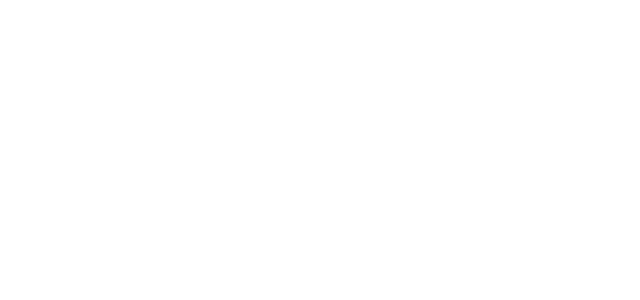
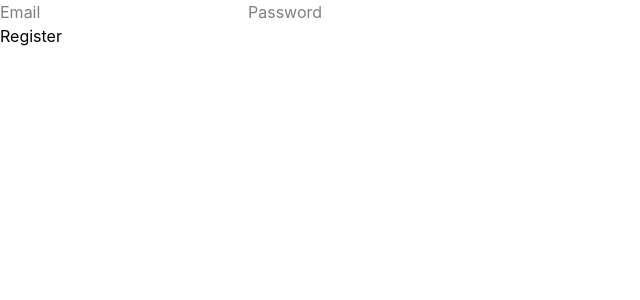
Before and after one commit to AlazarBekele/Real-Time-Chat-App, a React (Vite) app in the folder frontend/vite-project/: page /register in a window 1280 px wide. Before the commit this address had no page. Shown: the top 300 px of the page, without its empty margins (0-640 px from the left). Built offline with nearby package versions, Linux system fonts and the light colour scheme.

Commit message:
feat: finish structure and firebase Registrations

```diff
--- a/frontend/vite-project/src/App.jsx
+++ b/frontend/vite-project/src/App.jsx
@@ -1,12 +1,14 @@
 import { Link, Routes, Route } from "react-router-dom";
 import Mainpage from "./Components/Main/mainpage.jsx";
-import LoginPage from "./Components/LoginPage/loginpage.jsx";
+import LoginPage from "./Components/Authentication/LoginPage/loginpage.jsx";
+import Register from "./Components/Authentication/Registration/registration.jsx";
 
 function App() {
   return (
     <>
       <Routes>
         <Route path="/" element={<LoginPage />} />
+        <Route path="/register" element={<Register />} />
         <Route path="/main" element={<Mainpage />} />
       </Routes>
     </>
--- a/frontend/vite-project/src/Components/LoginPage/loginpage.jsx
+++ b/frontend/vite-project/src/Components/Authentication/LoginPage/loginpage.jsx
@@ -1,7 +1,28 @@
-import { Icons } from "../../assets/Icons/Icons.jsx";
+import { Icons } from "../../../assets/Icons/Icons.jsx";
 import { Link } from "react-router-dom";
 
+// Verify authenticated user
+import { useState } from "react";
+import { signInWithEmailAndPassword } from "firebase/auth";
+import { auth } from "../../../Firebase/firebase.js";
+
 function LoginPage() {
+  const [email, setEmail] = useState("");
+  const [password, setPassword] = useState("");
+
+  const handelLogin = async () => {
+    try {
+      const userCredential = await signInWithEmailAndPassword(
+        auth,
+        email,
+        password,
+      );
+      console.log(userCredential.user);
+    } catch (error) {
+      console.log(error.message);
+    }
+  };
+
   return (
     <>
       <div className="w-full h-screen relative bg-sky-50 flex justify-center items-center">
--- /dev/null
+++ b/frontend/vite-project/src/Components/Authentication/Registration/registration.jsx
@@ -0,0 +1,45 @@
+import { useState } from "react";
+import { createUserWithEmailAndPassword } from "firebase/auth";
+import { auth } from "../../../firebase/firebase";
+
+function Register() {
+  const [email, setEmail] = useState("");
+  const [password, setPassword] = useState("");
+
+  const handleRegister = async () => {
+    try {
+      const userCredential = await createUserWithEmailAndPassword(
+        auth,
+        email,
+        password,
+      );
+
+      console.log(userCredential.user);
+    } catch (error) {
+      console.log(error.message);
+    }
+  };
+
+  return (
+    <>
+      <div>
+        <input
+          type="email"
+          placeholder="Email"
+          onChange={(e) => setEmail(e.target.value)}
+        />
+
+        <input
+          type="password"
+          placeholder="Password"
+          onChange={(e) => setPassword(e.target.value)}
+        />
+      </div>
+      <div>
+        <button onClick={handleRegister}>Register</button>
+      </div>
+    </>
+  );
+}
+
+export default Register;
--- /dev/null
+++ b/frontend/vite-project/src/firebase/firebase.js
@@ -0,0 +1,24 @@
+// Import the functions you need from the SDKs you need
+import { initializeApp } from "firebase/app";
+import { getAnalytics } from "firebase/analytics";
+import { getAuth } from "firebase/auth";
+// TODO: Add SDKs for Firebase products that you want to use
+// https://firebase.google.com/docs/web/setup#available-libraries
+
+// Your web app's Firebase configuration
+// For Firebase JS SDK v7.20.0 and later, measurementId is optional
+const firebaseConfig = {
+  apiKey: "AIzaSyAY57XER9OrGxrc84dagmTBnm1wVOF-7O0",
+  authDomain: "nexchat-295ba.firebaseapp.com",
+  projectId: "nexchat-295ba",
+  storageBucket: "nexchat-295ba.firebasestorage.app",
+  messagingSenderId: "657605085304",
+  appId: "1:657605085304:web:857c6135c74f9d119c458d",
+  measurementId: "G-QL3TZVREZW",
+};
+
+// Initialize Firebase
+const app = initializeApp(firebaseConfig);
+// Initialize Authentication
+export const auth = getAuth(app);
+// const analytics = getAnalytics(app);
```
Also changed, not shown: 1 other file (tests, documents, lock files or other folders).
